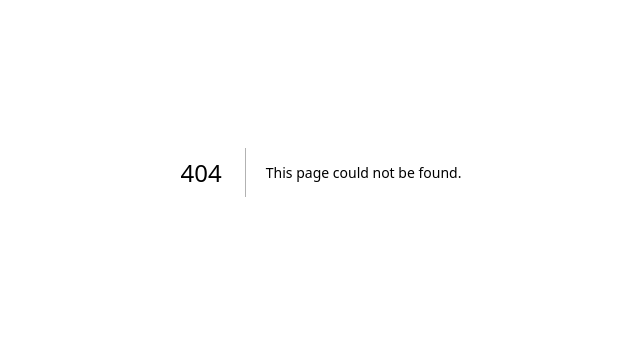
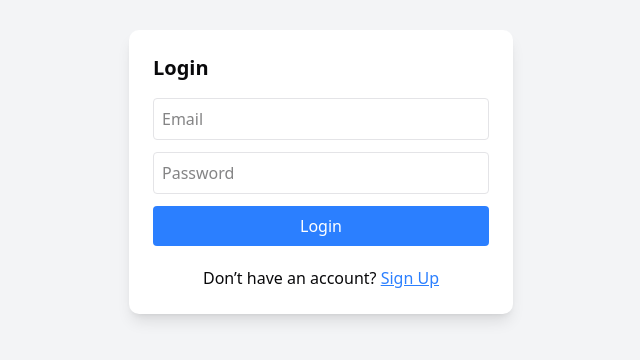
Before and after one commit to Tech-Soumyo/spoontify-final, a Next.js app in the folder apps/frontend/: page /login in a window 1280 px wide. Before the commit this address had no page. Shown: the part 228-588 px from the top of the page, without its empty margins (319-959 px from the left). Built offline with nearby package versions, Linux system fonts and the light colour scheme.

Commit message:
add LoginPage component with authentication functionality

```diff
--- /dev/null
+++ b/apps/frontend/src/app/login/page.tsx
@@ -0,0 +1,74 @@
+"use client";
+import { signIn } from "next-auth/react";
+import { useState } from "react";
+import { useRouter } from "next/navigation";
+
+export default function LoginPage() {
+  const [email, setEmail] = useState("");
+  const [password, setPassword] = useState("");
+  const [error, setError] = useState("");
+  const [loading, setLoading] = useState(false);
+  const router = useRouter();
+
+  const handleLogin = async (e: React.FormEvent) => {
+    e.preventDefault();
+    setLoading(true);
+    setError("");
+
+    const res = await signIn("credentials", {
+      email,
+      password,
+      redirect: false,
+    });
+
+    if (res?.error) {
+      setError("Invalid email or password");
+    } else {
+      router.push("/createjoin");
+    }
+    setLoading(false);
+  };
+
+  return (
+    <div className="flex flex-col items-center justify-center min-h-screen bg-gray-100">
+      <div className="p-6 bg-white rounded-lg shadow-lg w-96">
+        <h2 className="text-xl font-semibold mb-4">Login</h2>
+        {error && <p className="text-red-500">{error}</p>}
+        <form onSubmit={handleLogin} className="flex flex-col gap-3">
+          <input
+            type="email"
+            placeholder="Email"
+            className="p-2 border rounded"
+            value={email}
+            onChange={(e) => setEmail(e.target.value)}
+            required
+          />
+          <input
+            type="password"
+            placeholder="Password"
+            className="p-2 border rounded"
+            value={password}
+            onChange={(e) => setPassword(e.target.value)}
+            required
+          />
+          <button
+            type="submit"
+            disabled={loading}
+            className={`p-2 bg-blue-500 text-white rounded hover:bg-blue-600 ${loading ? "opacity-50 cursor-not-allowed" : ""}`}
+          >
+            {loading ? "Logging in..." : "Login"}
+          </button>
+          <p className="mt-2 text-center">
+            Don’t have an account?{" "}
+            <button
+              onClick={() => router.push("/")}
+              className="text-blue-500 underline"
+            >
+              Sign Up
+            </button>
+          </p>
+        </form>
+      </div>
+    </div>
+  );
+}
```
